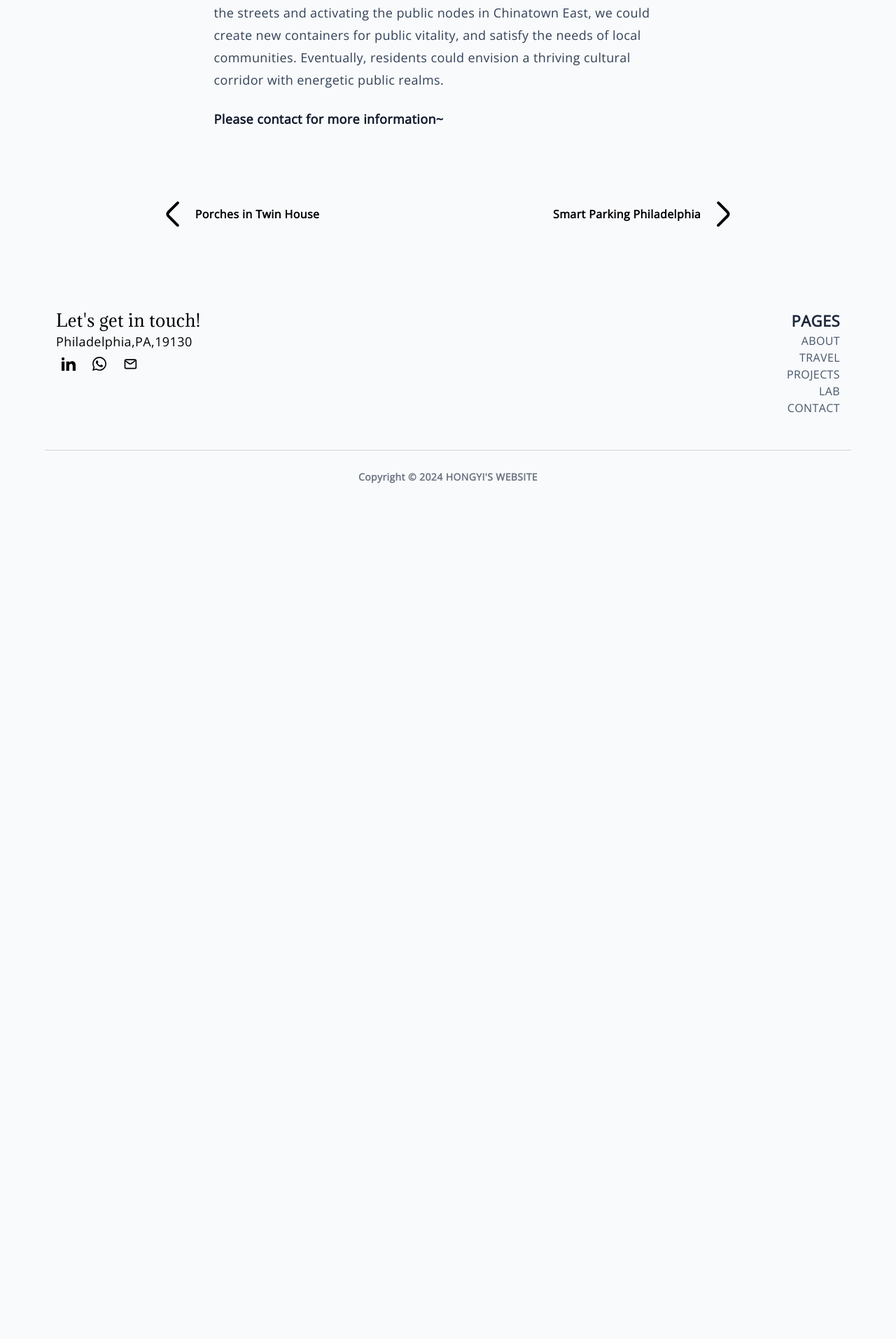
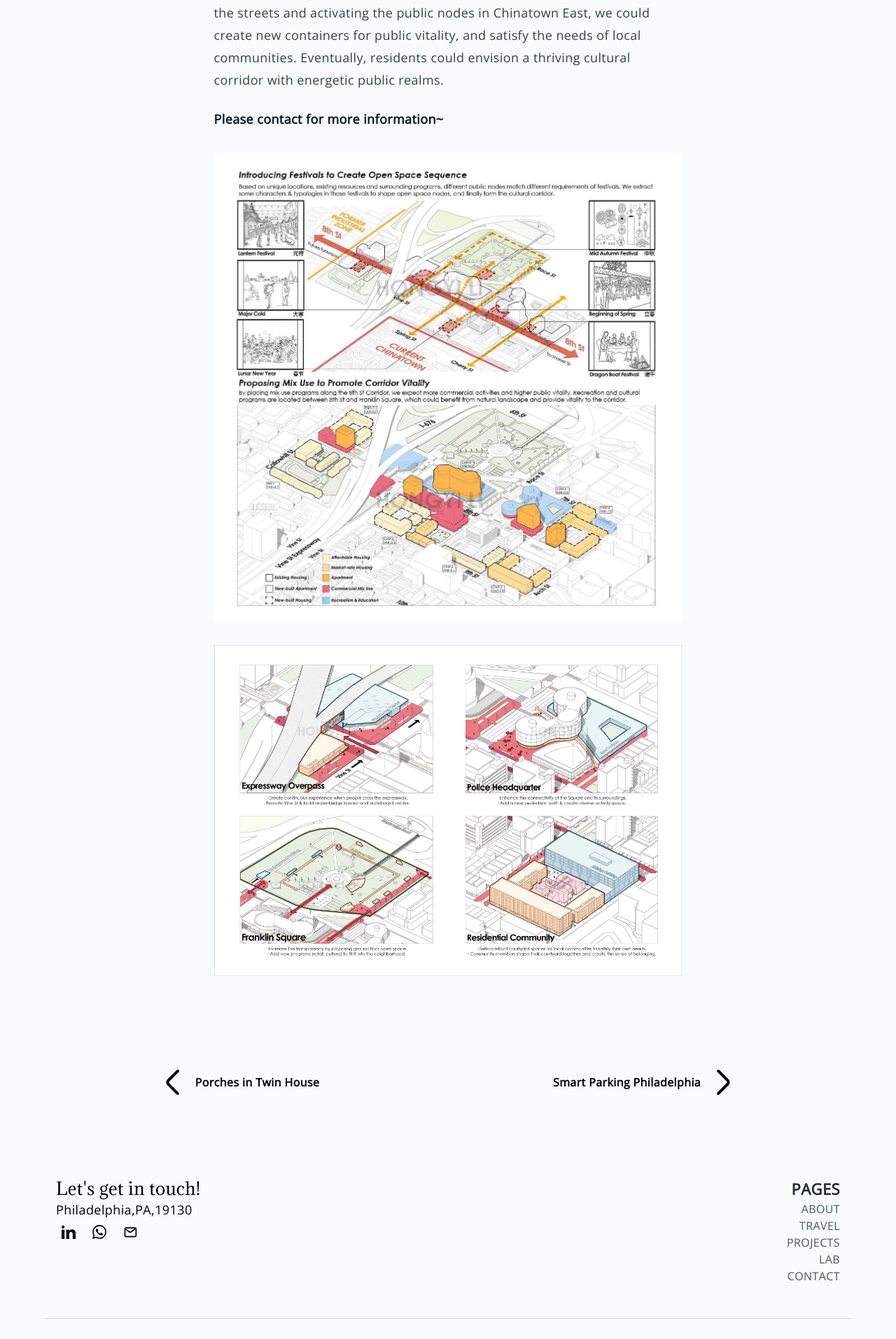
Before and after one commit to hongyili-hl/hongyili-hl.github.io, a Jekyll site: the page built from _posts/2022-12-08-Asian-Cultural-Corridor.md, in a window 1280 px wide. Shown: the part 1242-3156 px from the top of the page at 70% size. Built offline with Jekyll 4.4.1, drawn with Linux system fonts in a browser that asks for light colours; before the commit the page ends 1962 px from its top, so only the background shows below that.

Commit message:
Update 2022-12-08-Asian-Cultural-Corridor.md

```diff
--- a/_posts/2022-12-08-Asian-Cultural-Corridor.md
+++ b/_posts/2022-12-08-Asian-Cultural-Corridor.md
@@ -11,3 +11,6 @@ This project focuses on the Chinatown in Philadelphia, which is lacking open spa
 From urban designers' perspective, urban vitality shapes a city's public realms. Within the public vitality, different groups of people are the cornerstones of the diverse culture. Based on our analysis of competition sites and understanding of Asian culture, we propose a cultural corridor on 8th St, and introduce lunar festivals to shape public realms. By revitalizing the streets and activating the public nodes in Chinatown East, we could create new containers for public vitality, and satisfy the needs of local communities. Eventually, residents could envision a thriving cultural corridor with energetic public realms.
 
 **Please contact for more information~**
+
+![Asian Cultural Corridor-2](/assets/images/Asian Cultural Corridor-2.jpg)
+![Asian Cultural Corridor-3](/assets/images/Asian Cultural Corridor-3.jpg)
```
